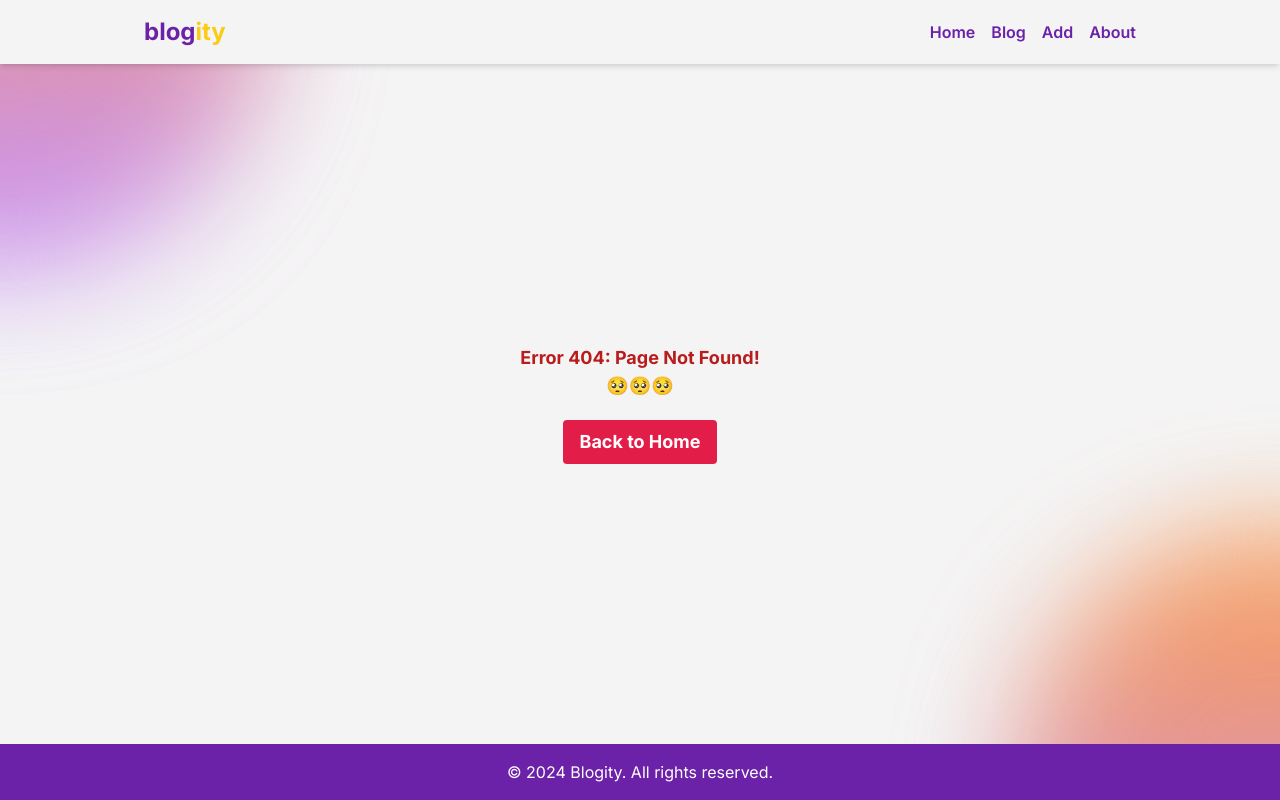
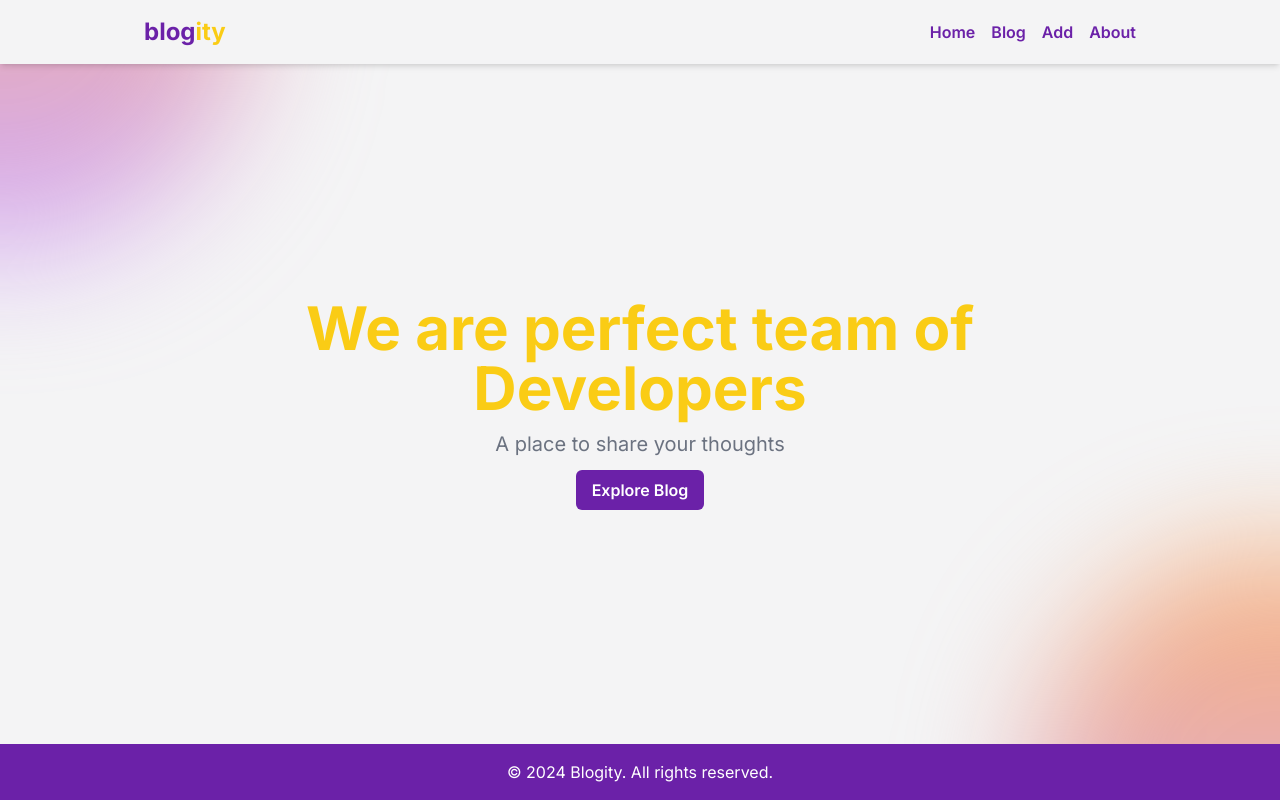
Before and after one commit to yousiefhamed/blogity, a Next.js app: page /about in a window 1280 px wide. Before the commit this address had no page. Built offline with nearby package versions, Linux system fonts and the light colour scheme.

Commit message:
adding about routing

```diff
--- /dev/null
+++ b/src/app/about/page.js
@@ -0,0 +1,7 @@
+import Hero from "../components/Hero";
+
+const page = () => {
+  return <Hero heading="We are perfect team of Developers" />;
+};
+
+export default page;
```
